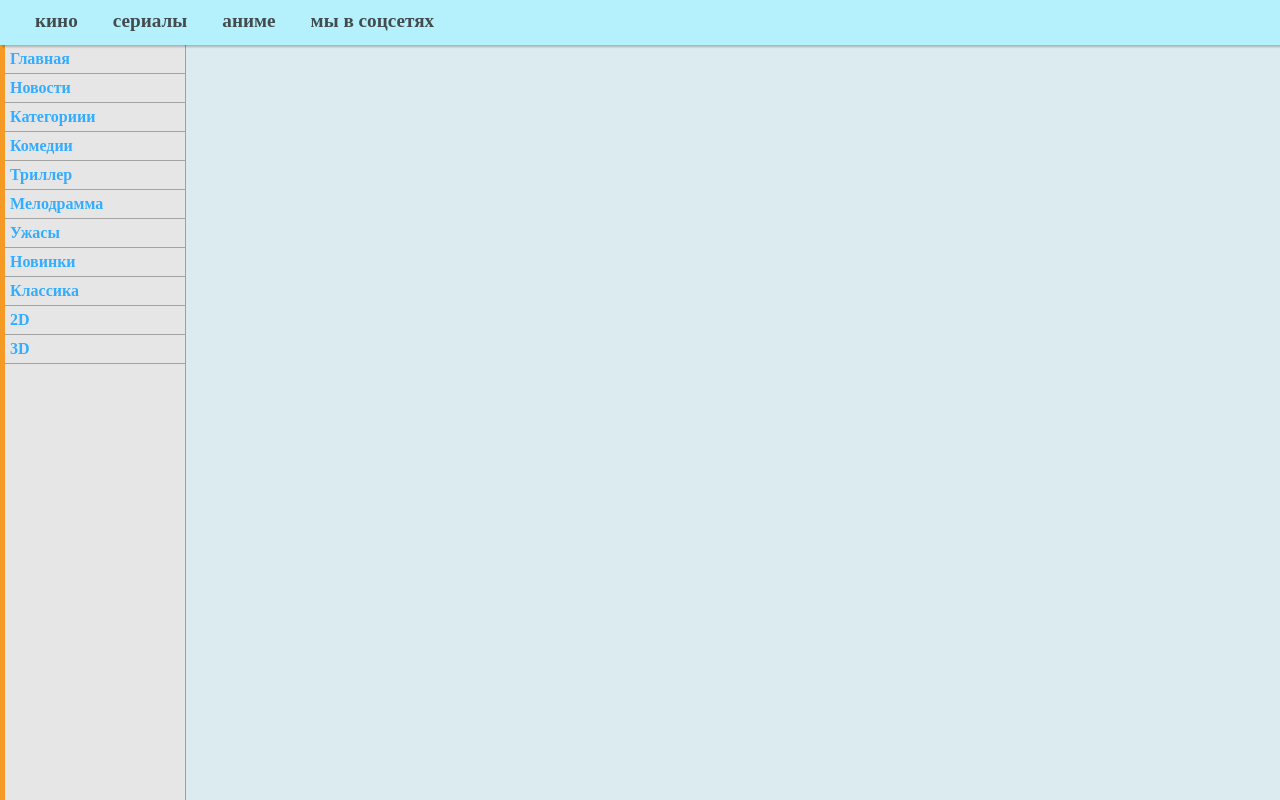
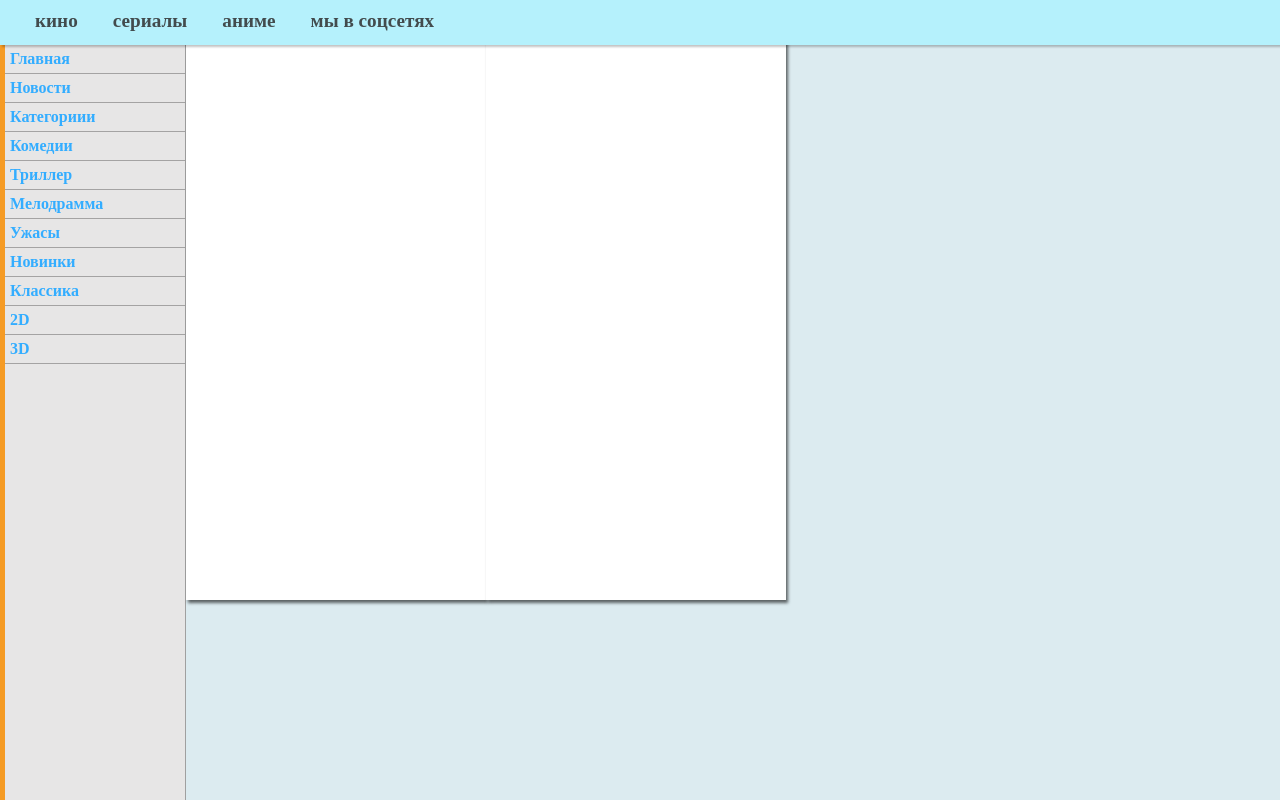
Before and after one commit to katrinkattt/landing__film, a React (Create React App) app in the folder films/: page / in a window 1280 px wide. Built offline with nearby package versions, Linux system fonts and the light colour scheme.

Commit message:
Update index.css

```diff
--- a/films/src/index.css
+++ b/films/src/index.css
@@ -4,13 +4,14 @@ body {
   background-color: #fff;
 }
 
-.main__page{
+.main__page {
   height: 100vh;
   width: 100%;
   margin: 0;
   padding: 0;
   background: #dcebf0;
 }
+
 .menu__main {
   height: 100vh;
   width: 180px;
@@ -60,3 +61,19 @@ body {
   margin-left: 35px;
   margin-top: 12px;
 }
+
+.feed__main {
+  width: 600px;
+  display: flex;
+  justify-content: center;
+}
+
+.post__main {
+  height: 600px;
+  width: 600px;
+  background-color: #ffffff;
+  box-shadow: #00000096 2px 3px 3px;
+  margin-bottom: 30px;
+  display: flex;
+  justify-content: center;
+}
```
